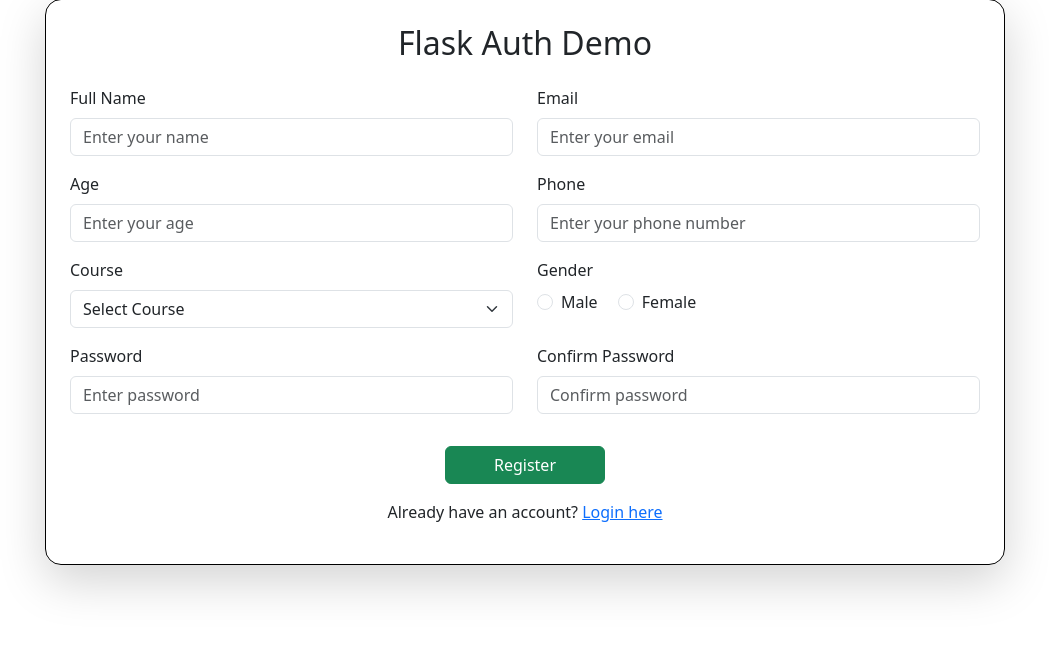
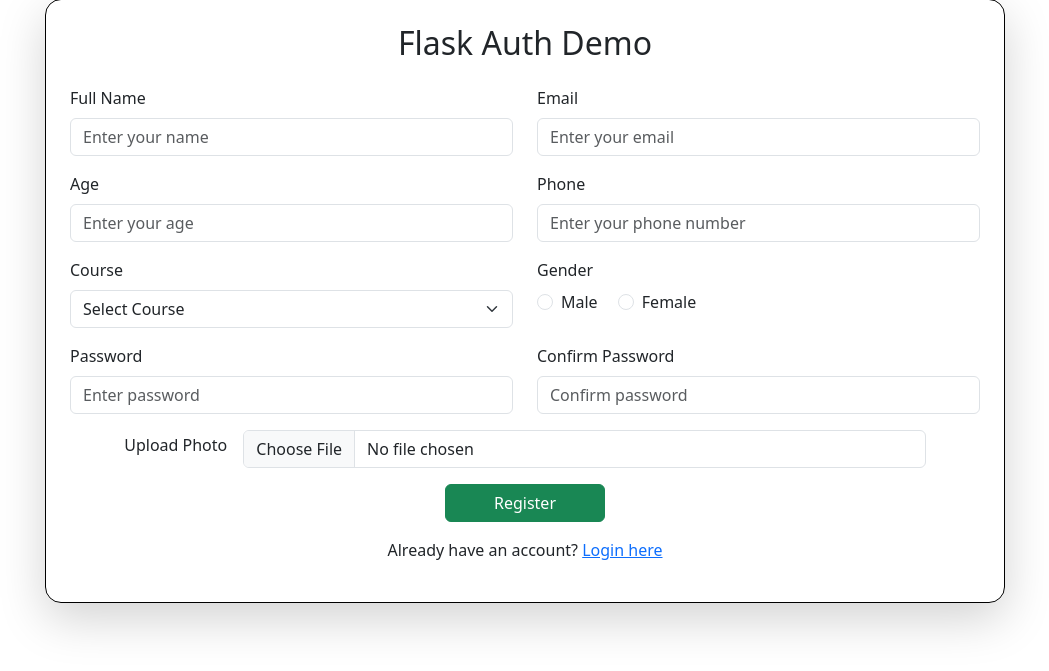
Before and after one commit to nawabSRJ/Flask-Auth, a Flask app: page /user/signup in a window 1280 px wide. Shown: the part 129-800 px from the top of the page, without its empty margins (115-1164 px from the left). Run offline with Flask 3, Linux system fonts and the light colour scheme; some libraries are stand-ins or nearby versions.

Commit message:
added file upload functionality

```diff
--- a/app/blueprints/user/routes.py
+++ b/app/blueprints/user/routes.py
@@ -1,14 +1,18 @@
-from flask import Flask, Blueprint, render_template, redirect, url_for, session
+from flask import Flask, Blueprint, render_template, redirect, url_for, session, current_app
 from flask import request as req
 from functools import wraps
 from werkzeug.security import generate_password_hash, check_password_hash
+from werkzeug.utils import secure_filename
 from app.db import get_db_connection
-
+import uuid
+import os
 
 user_bp = Blueprint('user', __name__)
 
-# user store
-# users_db = {}   # dict of dictionaries, since email is unique, it will be our key
+ALLOWED_EXTENSIONS = {'png', 'jpg', 'jpeg', 'gif'}
+
+def allowed_file(filename):
+    return '.' in filename and filename.rsplit('.', 1)[1].lower() in ALLOWED_EXTENSIONS
 
 
 # ============= SHARED VALIDATION HELPER =============
@@ -40,16 +44,15 @@ def signup_page():
     return render_template('signup.html')
 
 
-
 @user_bp.post('/signup')
 def signup():
-    name = req.form.get('name')
-    email = req.form.get('email')
-    age = req.form.get('age')
-    course = req.form.get('course')
-    gender = req.form.get('gender')
-    phone = req.form.get('phone')
-    password = req.form.get('password')
+    name             = req.form.get('name')
+    email            = req.form.get('email')
+    age              = req.form.get('age')
+    course           = req.form.get('course')
+    gender           = req.form.get('gender')
+    phone            = req.form.get('phone')
+    password         = req.form.get('password')
     confirm_password = req.form.get('confirm_password')
 
     error, age = validate_user_fields(name, email, age, course, gender, phone)
@@ -65,6 +68,21 @@ def signup():
     if password != confirm_password:
         return render_template('signup.html', error='Passwords do NOT match')
 
+    # ============= HANDLE PHOTO UPLOAD =============
+    photo_filename = None  # default if no file uploaded
+
+    file = req.files.get('the_file')
+    if file and file.filename != '':            # user actually selected a file
+        if not allowed_file(file.filename):
+            return render_template('signup.html', error='Only image files are allowed (png, jpg, jpeg, gif)')
+
+        filename       = secure_filename(file.filename)
+        unique_filename = f"{uuid.uuid4().hex}_{filename}"
+        # current_app is a flask context variable that gives access to the app's config
+        upload_folder  = current_app.config['UPLOAD_FOLDER']
+        file.save(os.path.join(upload_folder, unique_filename))
+        photo_filename = unique_filename         # save this to DB ~ basically saving the path only, not the photo itself
+
     conn = get_db_connection()
     try:
         with conn.cursor() as cursor:
@@ -78,9 +96,9 @@ def signup():
 
             hashed_password = generate_password_hash(password)
             cursor.execute(
-                """INSERT INTO users (name, email, password, phone, age, gender, course)
-                   VALUES (%s, %s, %s, %s, %s, %s, %s)""",
-                (name, email, hashed_password, phone, age, gender, course)
+                """INSERT INTO users (name, email, password, phone, age, gender, course, photo)
+                   VALUES (%s, %s, %s, %s, %s, %s, %s, %s)""",
+                (name, email, hashed_password, phone, age, gender, course, photo_filename)
             )
     except Exception as e:
         return render_template('signup.html', error=f'Exception occurred : {e}')
@@ -97,14 +115,14 @@ def login():
 
 @user_bp.post('/login')
 def login_post():
-    email = req.form.get('email')
+    email    = req.form.get('email')
     password = req.form.get('password')
 
     conn = get_db_connection()
     try:
         with conn.cursor() as cursor:
             cursor.execute("SELECT * FROM users WHERE email = %s", (email,))
-            user=cursor.fetchone()
+            user = cursor.fetchone()
 
     except Exception as e:
         return render_template('login.html', error=f'Exception occurred : {e}')
@@ -125,10 +143,10 @@ def login_post():
         'course': user['course'],
         'gender': user['gender'],
         'phone' : user['phone'],
+        'photo' : user['photo'],   # ← include photo in session
     }
 
     return redirect(url_for('user.dashboard'))
-
 
 
 # ---- define the protected route decorator ----
@@ -147,26 +165,27 @@ def dashboard():
     user = session.get('user')
     return render_template('dashboard.html', user=user)
 
+
 @user_bp.post('/logout')
 def logout():
     session.clear()
     return redirect(url_for('user.login'))
 
 
-# ============= USER UPDATION
+# ============= USER UPDATION =============
 @user_bp.post('/update_profile')
 @login_required
 def update_profile():
-    current_email = session['user']['email']  # the user's existing email, from session (trusted, not form input)
+    current_email = session['user']['email']  # trusted, not from form
 
-    name = req.form.get('name')
-    email = req.form.get('email')
-    age = req.form.get('age')
+    name   = req.form.get('name')
+    email  = req.form.get('email')
+    age    = req.form.get('age')
     course = req.form.get('course')
     gender = req.form.get('gender')
-    phone = req.form.get('phone')
+    phone  = req.form.get('phone')
 
-    user = session.get('user')  # fallback context in case we need to re-render dashboard with an error
+    user = session.get('user')  # fallback context for re-rendering dashboard
 
     error, age = validate_user_fields(name, email, age, course, gender, phone)
     if error:
@@ -175,7 +194,6 @@ def update_profile():
     conn = get_db_connection()
     try:
         with conn.cursor() as cursor:
-            # check if the new email/phone is already taken by SOMEONE ELSE
             cursor.execute(
                 "SELECT id FROM users WHERE (email = %s OR phone = %s) AND email != %s",
                 (email, phone, current_email)
@@ -195,7 +213,7 @@ def update_profile():
     finally:
         conn.close()
 
-    # refresh the session with the updated values, since dashboard renders from session, not DB
+    # refresh session with updated values
     session['user'] = {
         'name'  : name,
         'email' : email,
@@ -203,24 +221,27 @@ def update_profile():
         'course': course,
         'gender': gender,
         'phone' : phone,
+        'photo' : user['photo'],   # ← keep existing photo unchanged
     }
 
     return redirect(url_for('user.dashboard'))
 
 
+# ============= USER DELETION =============
 @user_bp.post('/delete')
+@login_required                                # ← added login_required, was missing before
 def delete_profile():
-    current_email = session['user']['email']  # the user's existing email, from session (trusted, not form input)
+    current_email = session['user']['email']
 
     conn = get_db_connection()
     try:
         with conn.cursor() as cursor:
             cursor.execute("DELETE FROM users WHERE email = %s", (current_email,))
     except Exception as e:
-        user = session.get('user')  # fallback context in case we need to re-render dashboard with an error
+        user = session.get('user')
         return render_template('dashboard.html', user=user, error=f'Exception occurred : {e}')
     finally:
         conn.close()
 
-    session.clear()  # log the user out after deletion
-    return redirect(url_for('user.signup'))
+    session.clear()
+    return redirect(url_for('user.signup_page'))
--- a/app/templates/signup.html
+++ b/app/templates/signup.html
@@ -1,52 +1,87 @@
 <!doctype html>
 <html lang="en">
-
   <head>
-    <meta charset="utf-8">
-    <meta name="viewport" content="width=device-width, initial-scale=1">
+    <meta charset="utf-8" />
+    <meta name="viewport" content="width=device-width, initial-scale=1" />
     <title>Register Page</title>
-    <link href="https://cdn.jsdelivr.net/npm/bootstrap@5.3.8/dist/css/bootstrap.min.css" rel="stylesheet"
-        integrity="sha384-sRIl4kxILFvY47J16cr9ZwB07vP4J8+LH7qKQnuqkuIAvNWLzeN8tE5YBujZqJLB" crossorigin="anonymous">
+    <link
+      href="https://cdn.jsdelivr.net/npm/bootstrap@5.3.8/dist/css/bootstrap.min.css"
+      rel="stylesheet"
+      integrity="sha384-sRIl4kxILFvY47J16cr9ZwB07vP4J8+LH7qKQnuqkuIAvNWLzeN8tE5YBujZqJLB"
+      crossorigin="anonymous"
+    />
   </head>
 
   <body>
-
-    <h1 class="text-center fs-1 fw-bold text-bg-success rounded-pill w-75 m-auto py-2 mt-3">
+    <h1
+      class="text-center fs-1 fw-bold text-bg-success rounded-pill w-75 m-auto py-2 mt-3"
+    >
       Register Page
     </h1>
 
-    <div class="container shadow-lg border border-black rounded-4 w-75 m-auto p-4 mt-5">
-
+    <div
+      class="container shadow-lg border border-black rounded-4 w-75 m-auto p-4 mt-5"
+    >
       <h2 class="text-center mb-4">Flask Auth Demo</h2>
       {% if error %}
       <div class="alert alert-danger">{{ error }}</div>
       {% endif %}
-        <form action="{{ url_for('user.signup') }}" method="POST">
-
+      <form action="{{ url_for('user.signup') }}" method="POST" enctype="multipart/form-data">
         <div class="row">
-
           <!-- Full Name -->
           <div class="col-md-6 mb-3">
             <label class="form-label">Full Name</label>
-                    <input type="text" class="form-control" name="name" placeholder="Enter your name" required minlength="2" maxlength="50">
+            <input
+              type="text"
+              class="form-control"
+              name="name"
+              placeholder="Enter your name"
+              required
+              minlength="2"
+              maxlength="50"
+            />
           </div>
 
           <!-- Email -->
           <div class="col-md-6 mb-3">
             <label class="form-label">Email</label>
-                    <input type="email" class="form-control" name="email" placeholder="Enter your email" required maxlength="100">
+            <input
+              type="email"
+              class="form-control"
+              name="email"
+              placeholder="Enter your email"
+              required
+              maxlength="100"
+            />
           </div>
 
           <!-- Age -->
           <div class="col-md-6 mb-3">
             <label class="form-label">Age</label>
-                    <input type="number" class="form-control" name="age" placeholder="Enter your age" required min="5" max="100">
+            <input
+              type="number"
+              class="form-control"
+              name="age"
+              placeholder="Enter your age"
+              required
+              min="5"
+              max="100"
+            />
           </div>
 
           <!-- Phone -->
           <div class="col-md-6 mb-3">
             <label class="form-label">Phone</label>
-                    <input type="tel" class="form-control" name="phone" placeholder="Enter your phone number" required pattern="[0-9]{10}" maxlength="10" title="Phone must be exactly 10 digits">
+            <input
+              type="tel"
+              class="form-control"
+              name="phone"
+              placeholder="Enter your phone number"
+              required
+              pattern="[0-9]{10}"
+              maxlength="10"
+              title="Phone must be exactly 10 digits"
+            />
           </div>
 
           <!-- Course -->
@@ -68,12 +103,24 @@
             <label class="form-label d-block">Gender</label>
 
             <div class="form-check form-check-inline">
-                        <input class="form-check-input" type="radio" name="gender" value="Male" required>
+              <input
+                class="form-check-input"
+                type="radio"
+                name="gender"
+                value="Male"
+                required
+              />
               <label class="form-check-label">Male</label>
             </div>
 
             <div class="form-check form-check-inline">
-                        <input class="form-check-input" type="radio" name="gender" value="Female" required>
+              <input
+                class="form-check-input"
+                type="radio"
+                name="gender"
+                value="Female"
+                required
+              />
               <label class="form-check-label">Female</label>
             </div>
           </div>
@@ -81,36 +128,48 @@
           <!-- Password -->
           <div class="col-md-6 mb-3">
             <label class="form-label">Password</label>
-                    <input type="password" class="form-control" name="password" placeholder="Enter password" required minlength="8">
+            <input
+              type="password"
+              class="form-control"
+              name="password"
+              placeholder="Enter password"
+              required
+              minlength="8"
+            />
           </div>
 
           <!-- Confirm Password -->
           <div class="col-md-6 mb-3">
             <label class="form-label">Confirm Password</label>
-                    <input type="password" class="form-control" name="confirm_password" placeholder="Confirm password" required minlength="8">
+            <input
+              type="password"
+              class="form-control"
+              name="confirm_password"
+              placeholder="Confirm password"
+              required
+              minlength="8"
+            />
           </div>
-
         </div>
-
+        <div class="mb-3 d-flex flex-row align-items-center gap-3 justify-content-center">
+            <label class="form-label">Upload Photo</label>
+          <input class="form-control w-75" type="file" name="the_file" />
+        </div>
         <div class="text-center mt-3">
-                <button class="btn btn-success px-5" type="submit">
-                    Register
-                </button>
+          <button class="btn btn-success px-5" type="submit">Register</button>
 
           <p class="mt-3">
             Already have an account?
             <a href="{{ url_for('login') }}">Login here</a>
           </p>
         </div>
-
       </form>
-
     </div>
 
-    <script src="https://cdn.jsdelivr.net/npm/bootstrap@5.3.8/dist/js/bootstrap.bundle.min.js"
+    <script
+      src="https://cdn.jsdelivr.net/npm/bootstrap@5.3.8/dist/js/bootstrap.bundle.min.js"
       integrity="sha384-FKyoEForCGlyvwx9Hj09JcYn3nv7wiPVlz7YYwJrWVcXK/BmnVDxM+D2scQbITxI"
-        crossorigin="anonymous"></script>
-
+      crossorigin="anonymous"
+    ></script>
   </body>
-
 </html>
--- a/sql/schema.sql
+++ b/sql/schema.sql
@@ -11,7 +11,8 @@ CREATE TABLE users(
     age INT NOT NULL,
     gender VARCHAR(20) NOT NULL,
     course VARCHAR(50) NOT NULL,
-    created_at TIMESTAMP DEFAULT CURRENT_TIMESTAMP
+    created_at TIMESTAMP DEFAULT CURRENT_TIMESTAMP,
+    photo VARCHAR(255) DEFAULT NULL,
 );
 
 -- =========================================================
```
Also changed, not shown: app/templates/dashboard.html (+10 -0 lines), config.py (+9 -5 lines), app/static/uploads/28f9ace5825e47188876aa95197a232d_Srajan_Pic.png (added). Lines whose indentation alone changed are shown as unchanged.
